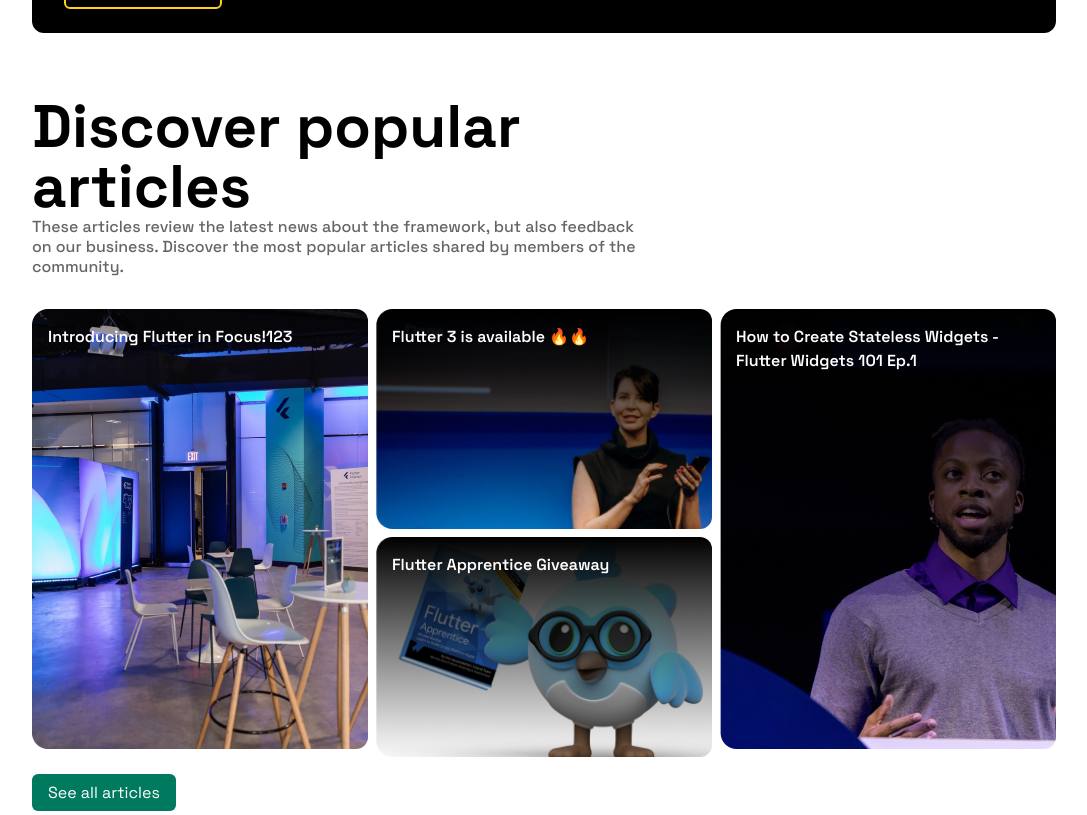
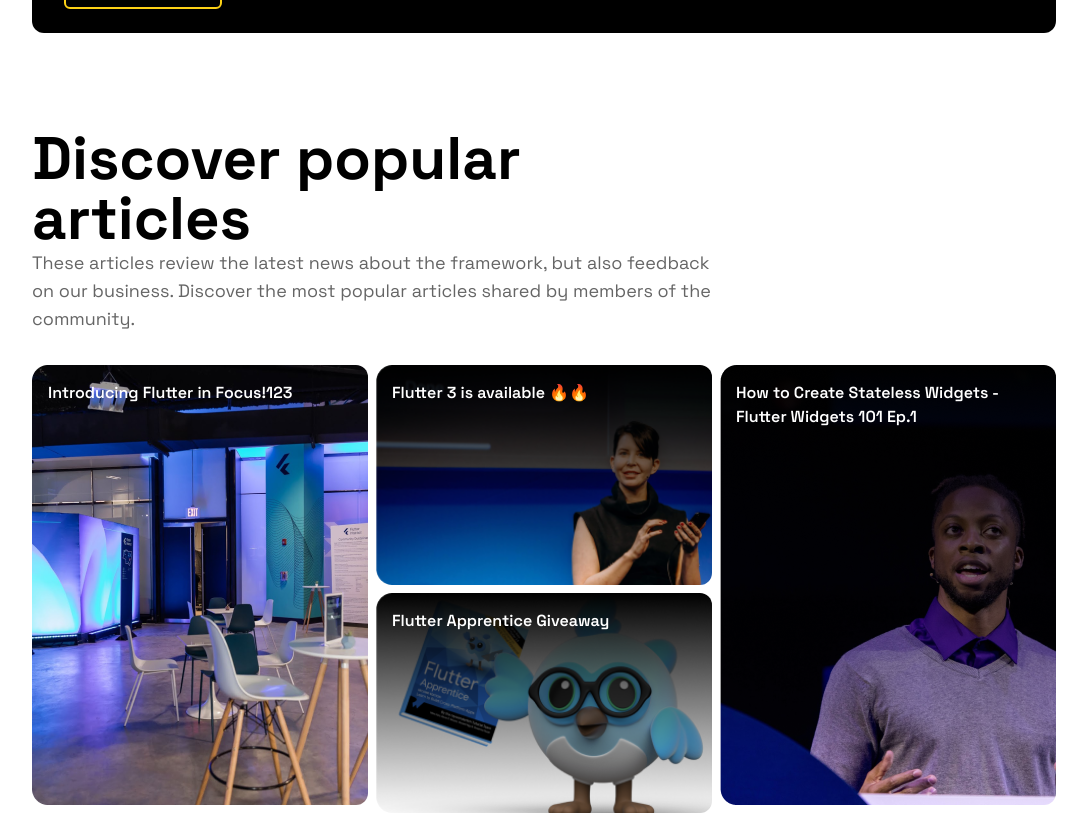
Before and after one commit to octopse/flutter-website-cmr, a Next.js app: page / in a window 1280 px wide. Shown: the part 1043-1858 px from the top of the page, without its empty margins (96-1183 px from the left). Built offline with nearby package versions, Linux system fonts and the light colour scheme.

Commit message:
Update: adjusted articles description font size and contianer size

```diff
--- a/components/Articles.jsx
+++ b/components/Articles.jsx
@@ -8,10 +8,10 @@ import cardImg4 from '../public/images/17.png'
 
 function Articles(){
     return(
-        <section className="w-4/5 mx-auto mt-16">
+        <section className="w-4/5 mx-auto mt-24">
             <h2 className="text-6xl font-bold">Discover popular
                 <span className="before:content-['\a'] whitespace-pre">articles</span></h2>
-            <p className="leading-tight font-medium opacity-60 w-3/5">These articles review the latest news about the framework, but also feedback on our business.
+            <p className="opacity-60 w-4/6 text-lg">These articles review the latest news about the framework, but also feedback on our business.
                 Discover the most popular articles shared by members of the community.
             </p>
             <div className="flex h-[440px] my-8 space-x-2">
```
